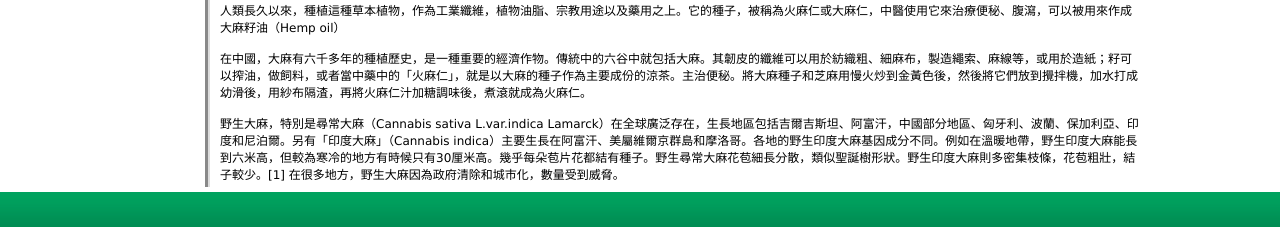
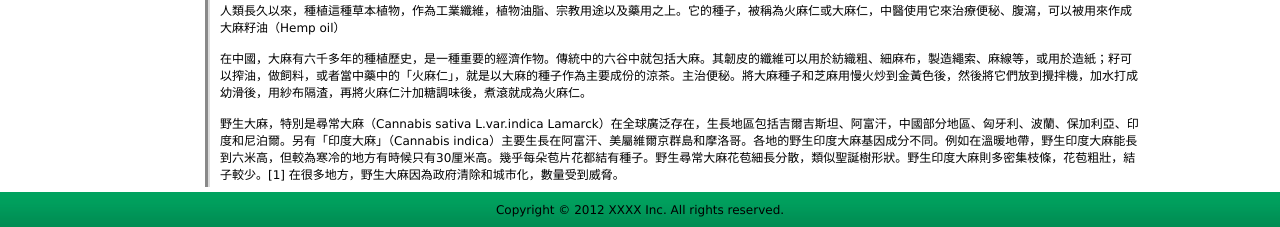
Before and after one commit to ChenJiaoyan/TCM, a PHP site: page / in a window 1280 px wide. Shown: the part 605-832 px from the top of the page. Run offline with PHP 8.4, Linux system fonts and the light colour scheme.

Commit message:
add  footer

```diff
--- a/css/style.css
+++ b/css/style.css
@@ -23,3 +23,5 @@ code {font-family:"Courier New",Courier}
 #nested .acc-section {overflow:hidden; background:#fff}
 #nested .acc-content {width:171px; padding:0px;border-top:none; background:#fff}
 #nested .acc-selected {background:url(../images/header_over.gif)}
+/*--liuna--*/
+#footer table td{vertical-align:middle; text-align:center}
--- a/index.html
+++ b/index.html
@@ -131,7 +131,15 @@
     </div>
   </div>
   <br class="clearfloat" />
-  <div id="footer"></div>
+  <div id="footer">
+  	<table width="100%" height="100%" border="0" cellspacing="0" cellpadding="0" align="center">
+    	<tr>
+        	<td>
+        	Copyright © 2012 XXXX Inc. All rights reserved.
+            </td>
+        </tr>
+    </table>
+  </div>
 </div>
 <script type="text/javascript" src="js/script.js"></script>
 <script type="text/javascript">
```
